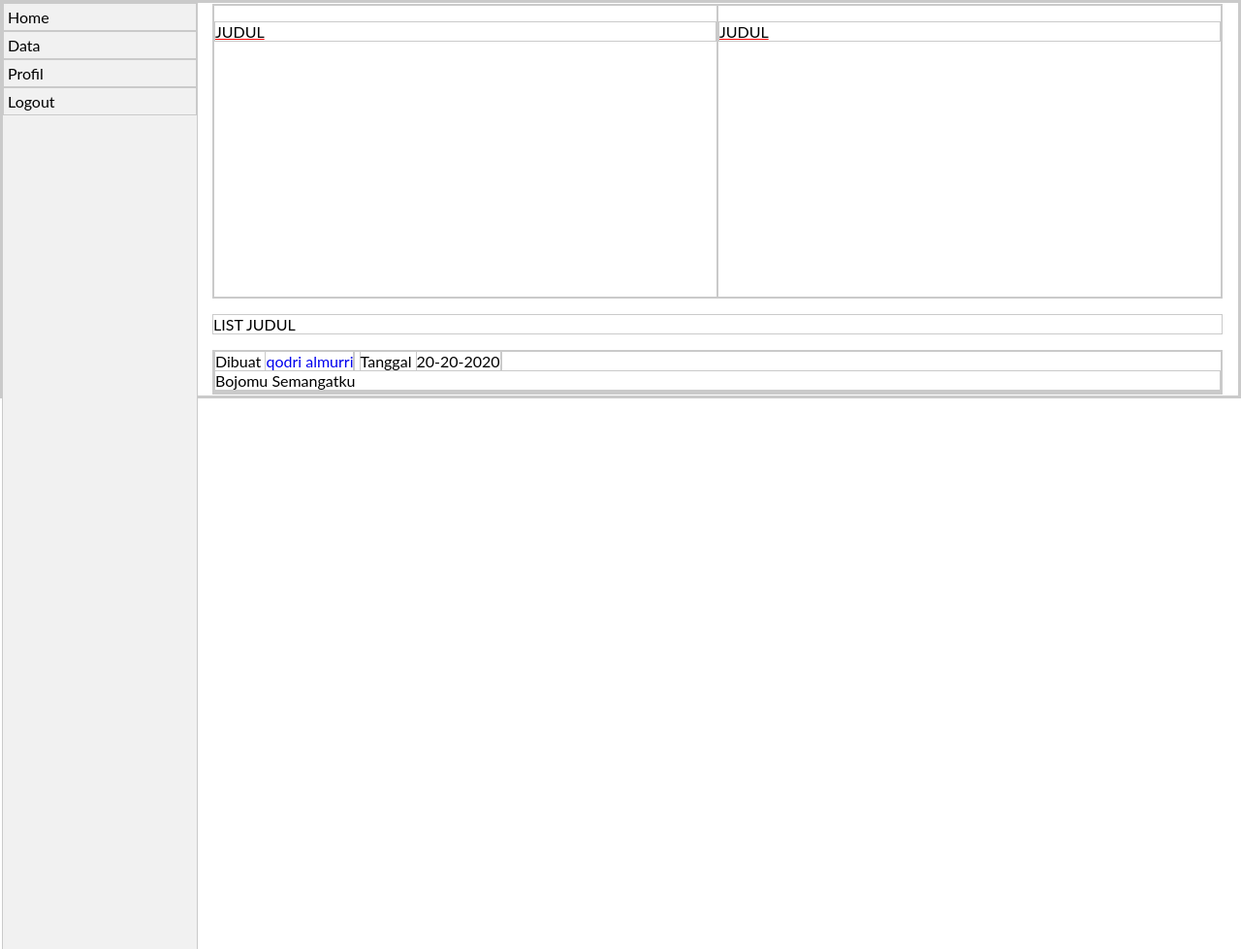
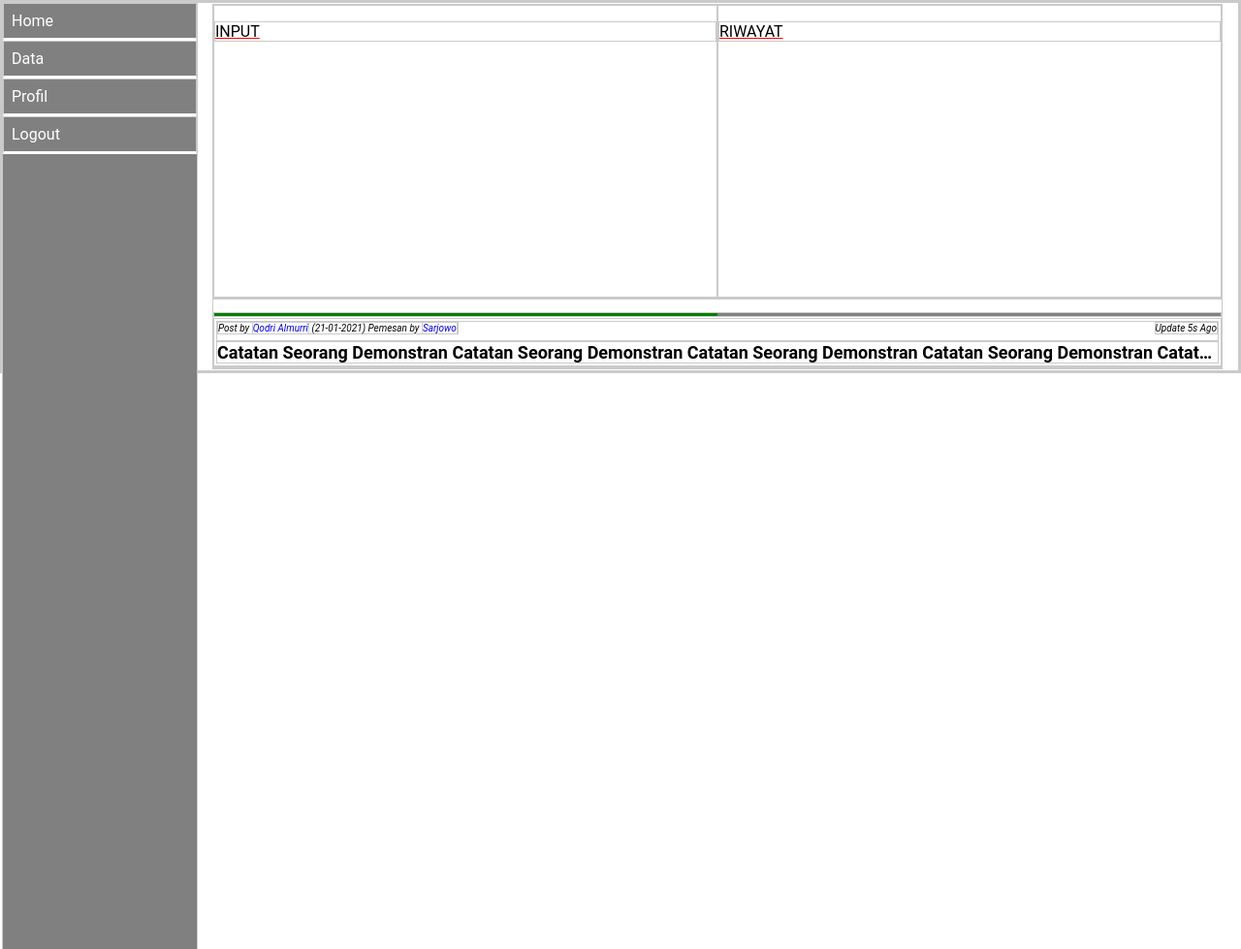
Before and after one commit to qalmurri/qalmurri.github.io, a PHP site: page /component/sidebard-responsive/index.html in a window 1280 px wide. Shown: the whole page at 97% size. Run offline with PHP 8.4, Linux system fonts and the light colour scheme.

Commit message:
Add files via upload

```diff
--- a/component/sidebard-responsive/content.css
+++ b/component/sidebard-responsive/content.css
@@ -2,5 +2,3 @@
     text-decoration: underline;
     text-decoration-color: red;
 }
-
-/**/
--- a/component/sidebard-responsive/index.html
+++ b/component/sidebard-responsive/index.html
@@ -20,48 +20,54 @@
     <div class="content">
         <div class="row">
             <div class="column book_tittle">
-                <p>JUDUL</p>
+                <p>INPUT</p>
             </div>
             <div class="column book_tittle">
-                <p>JUDUL</p>
+                <p>RIWAYAT</p>
             </div>
         </div>
         <!-- list start -->
-        <p>LIST JUDUL</p>
         <div class="list">
             <input type="checkbox" id="segment-1">
+            <progress value="50" max="100"></progress>
             <label for="segment-1" class="list_judul">
-                <span>Dibuat <a href="www.google.com">qodri almurri</a></span>
-                <span>Tanggal <a>20-20-2020</a></span>
-                <p>Bojomu Semangatku</p>
+                <div class="title">
+                    <span class="left">Post by <a href="www.google.com">Qodri Almurri</a> (21-01-2021) Pemesan by <a
+                            href="www.google.com">Sarjowo</a></span>
+                    <span class="right">Update 5s Ago</span>
+                    <br>
+                </div>
+                <h1>Catatan Seorang Demonstran Catatan Seorang Demonstran Catatan Seorang Demonstran Catatan Seorang
+                    Demonstran Catatan Seorang Demonstran - Seo Hok Gie</h1>
             </label>
             <div class="list_detail">
+                <div>
+                    <img src="neurobehavior [belakang].jpg">
+                    <img src="neurobehavior [belakang].jpg">
+                </div>
+                <div>
                     <table>
+                        <h1>[No] Catatan Seorang Demonstran Catatan Seorang Demonstran Catatan Seorang Demonstran
+                            Catatan
+                            Seorang Demonstran Catatan Seorang Demonstran - Seo Hok Gie</h1>
                         <tr>
-                        <th>Train / Bus / Flight</th>
-                        <td>LO0024 (LOT - Polish Airlines)</td>
+                            <th>Pemesan: </th>
+                            <td>Sarjowo</td>
                         </tr>
                         <tr>
-                        <th>Departure</th>
-                        <td>21:40, 18.09.2017</td>
+                            <th>Instansi: </th>
+                            <td>UNS Press</td>
                         </tr>
                         <tr>
-                        <th>Arrival</th>
-                        <td>18:00, 19.09.2017</td>
+                            <th>Kelengkapan: </th>
+                            <td></td>
                         </tr>
                         <tr>
-                        <th>Tariff</th>
-                        <td>Economy</td>
-                    </tr>
-                    <tr>
-                        <th>Carriers reference number</th>
-                        <td>KD95RR</td>
-                    </tr>
-                    <tr>
-                        <th>Ticket type</th>
-                        <td>ETK</td>
+                            <th>Cover Isi: </th>
+                            <td></td>
                         </tr>
                     </table>
+                </div>
             </div>
         </div>
         <!-- list end -->
--- a/component/sidebard-responsive/list.css
+++ b/component/sidebard-responsive/list.css
@@ -12,6 +12,16 @@ input[type="checkbox"] {
     position: relative;
     display: block;
     cursor: pointer;
+    padding: 2px;
+
+}
+
+.list_judul h1 {
+    white-space: nowrap;
+    overflow: hidden;
+    text-overflow: ellipsis;
+    margin: 0px;
+    font-size: large;
 }
 
 .list_judul p {
@@ -22,8 +32,35 @@ input[type="checkbox"] {
     text-decoration: none;
 }
 
+.list progress {
+    width: 100%;
+    height: 4pt;
+}
+
+
 /*list_detail*/
 .list_detail {
     height: 0;
     overflow: hidden;
 }
+
+.list_detail img {
+
+    height: 200pt;
+}
+
+.list_detail th {
+    text-align: right;
+}
+
+.title .right {
+    font-style: italic;
+    font-size: x-small;
+    float: right
+}
+
+.title .left {
+    font-style: italic;
+    font-size: x-small;
+    float: left;
+}
--- a/component/sidebard-responsive/media_screen.css
+++ b/component/sidebard-responsive/media_screen.css
@@ -13,6 +13,15 @@
         margin-left: 0;
     }
 
+    .list_detail_img {
+        width: 100%;
+
+    }
+
+    .list_detail_table {
+        width: 100%;
+
+    }
 
 }
 
--- a/component/sidebard-responsive/sidenav.css
+++ b/component/sidebard-responsive/sidenav.css
@@ -2,15 +2,17 @@
     margin: 0;
     padding: 0;
     width: 200px;
-    background-color: #f1f1f1;
+    background-color: grey;
     position: fixed;
     height: 100%;
     overflow: auto;
+
 }
 
 .sidenav a {
     display: block;
-    color: black;
-    padding: 4px;
+    color: rgb(255, 255, 255);
+    padding: 8px;
     text-decoration: none;
+    border-bottom: solid;
 }
--- a/component/sidebard-responsive/style.css
+++ b/component/sidebard-responsive/style.css
@@ -4,7 +4,7 @@
 
  body {
      margin: 0;
-    font-family: "Lato", sans-serif;
+     font-family: "roboto", sans-serif;
  }
 
  div.content {
@@ -25,3 +25,5 @@ div.content {
      padding: 0px;
      height: 300px;
  }
+
+ /* */
```
Also changed, not shown: component/sidebard-responsive/neurobehavior [belakang].jpg (added), component/sidebard-responsive/neurobehavior [depan].jpg (added). Lines whose indentation alone changed are shown as unchanged.
